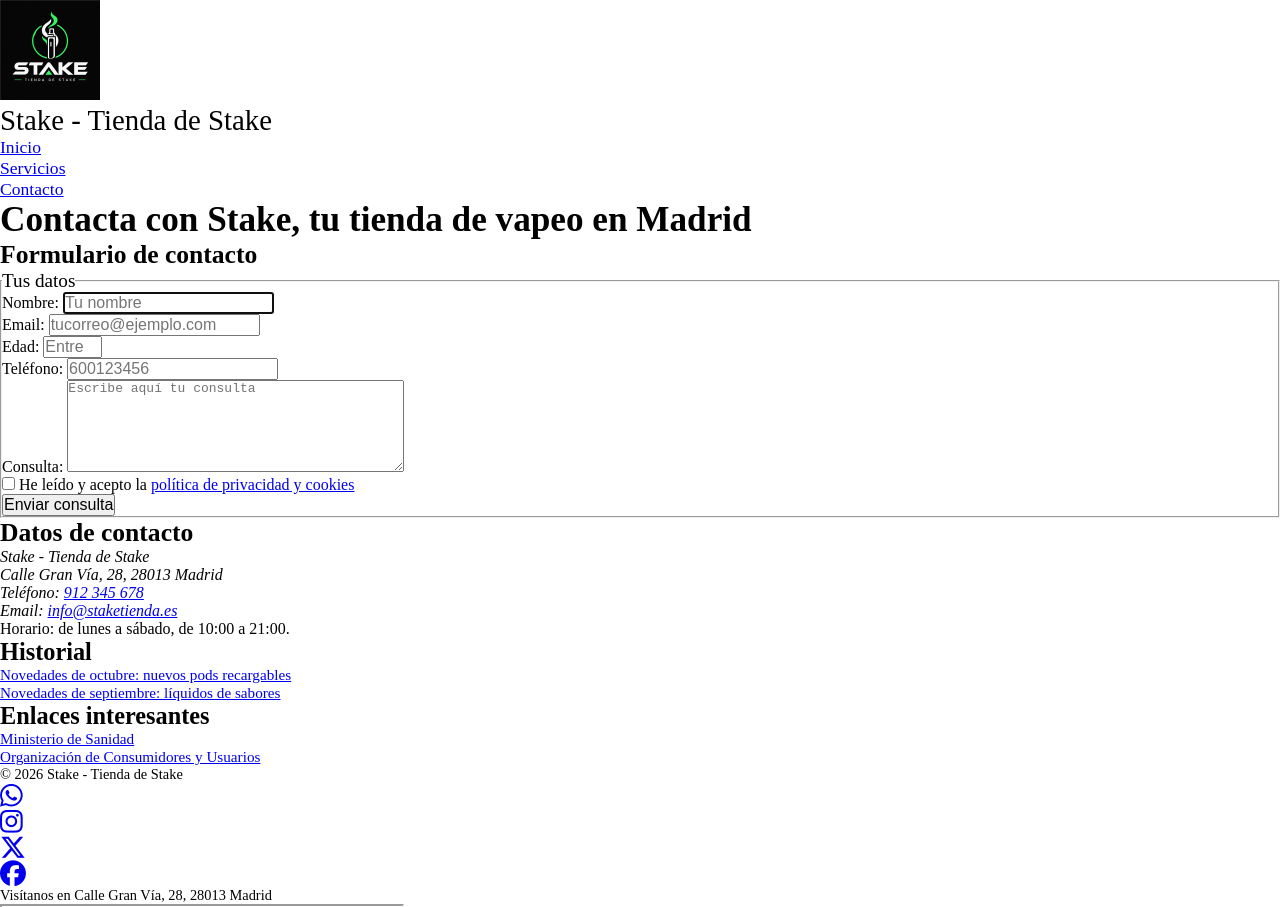
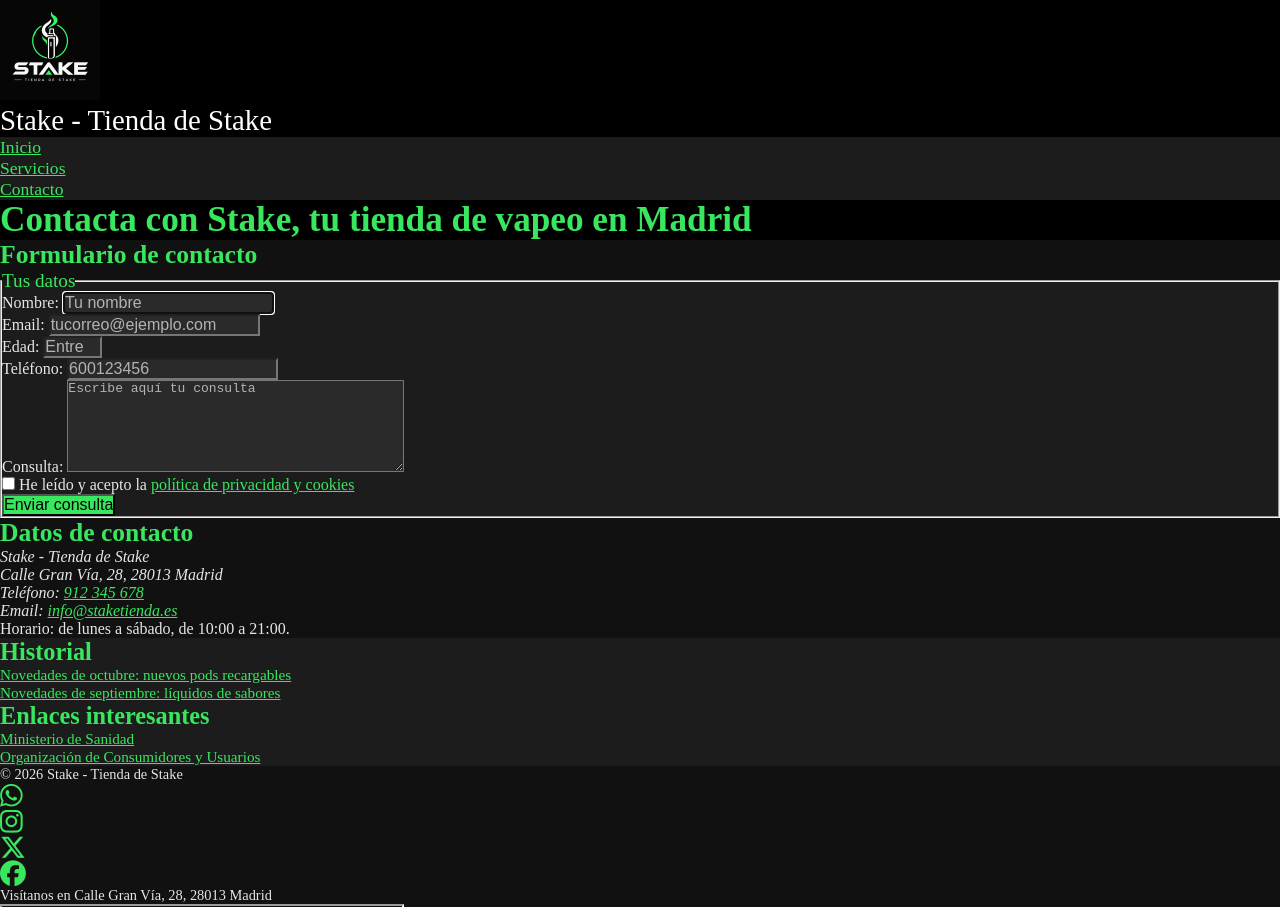
Before and after one commit to DisenoInterfacesWeb26-27/diseno-interfaces-web-26-27-practica-3-css-inicial-joelquiroga, a plain HTML site: page contacto.html in a window 1280 px wide. Shown: the top 907 px of the page. Drawn offline with Linux system fonts and the light colour scheme; grey boxes are pictures that could not be loaded.

Commit message:
P3 - Actividad 5.1: Colores y fondos a partir del logotipo

```diff
--- a/assets/css/style.css
+++ b/assets/css/style.css
@@ -2,6 +2,21 @@
    Stake - Tienda de Stake
    Hoja de estilos principal
    ========================================================================== */
+
+/* --------------------------------------------------------------------------
+   Paleta de colores (sacada del logotipo)
+   -------------------------------------------------------------------------- */
+:root {
+    --negro: #000000;
+    --gris-muy-oscuro: #111111;
+    --gris-oscuro: #1c1c1c;
+    --gris-medio: #2a2a2a;
+    --verde: #39e75f;
+    --verde-oscuro: #1fa83f;
+    --blanco: #ffffff;
+    --texto: #e6e6e6;
+    --texto-suave: #b3b3b3;
+}
 
 /* --------------------------------------------------------------------------
    Reset: todos los elementos sin margen interno ni externo
@@ -82,3 +97,147 @@ textarea,
 button {
     font-size: 1em;
 }
+
+/* --------------------------------------------------------------------------
+   Colores y fondos: etiquetas de sección
+   -------------------------------------------------------------------------- */
+body {
+    background-color: var(--negro);
+    color: var(--texto);
+}
+
+header {
+    background-color: var(--negro);
+    color: var(--blanco);
+}
+
+nav {
+    background-color: var(--gris-oscuro);
+}
+
+main {
+    background-color: var(--negro);
+}
+
+section {
+    background-color: var(--negro);
+}
+
+article {
+    background-color: var(--gris-muy-oscuro);
+}
+
+aside {
+    background-color: var(--gris-oscuro);
+    color: var(--texto);
+}
+
+footer {
+    background-color: var(--gris-muy-oscuro);
+    color: var(--texto-suave);
+}
+
+address {
+    color: var(--texto);
+}
+
+h1,
+h2 {
+    color: var(--verde);
+}
+
+h3,
+h4,
+h5,
+h6 {
+    color: var(--blanco);
+}
+
+a {
+    color: var(--verde);
+}
+
+/* --------------------------------------------------------------------------
+   Colores y fondos: etiquetas de contenido y texto
+   -------------------------------------------------------------------------- */
+p,
+li {
+    color: var(--texto);
+}
+
+/* El nombre de la tienda en blanco, como en el logotipo */
+header p {
+    color: var(--blanco);
+}
+
+strong {
+    color: var(--blanco);
+}
+
+em {
+    color: var(--verde);
+}
+
+/* --------------------------------------------------------------------------
+   Colores y fondos: etiquetas de formularios
+   -------------------------------------------------------------------------- */
+form {
+    background-color: var(--gris-muy-oscuro);
+}
+
+fieldset {
+    background-color: var(--gris-oscuro);
+    color: var(--texto);
+}
+
+legend {
+    color: var(--verde);
+}
+
+label {
+    color: var(--texto);
+}
+
+input,
+textarea {
+    background-color: var(--gris-medio);
+    color: var(--blanco);
+}
+
+input::placeholder,
+textarea::placeholder {
+    color: var(--texto-suave);
+}
+
+input[type="checkbox"] {
+    accent-color: var(--verde);
+}
+
+button {
+    background-color: var(--verde);
+    color: var(--negro);
+}
+
+/* --------------------------------------------------------------------------
+   Colores y fondos: etiquetas de tablas
+   -------------------------------------------------------------------------- */
+table {
+    background-color: var(--gris-oscuro);
+    color: var(--texto);
+}
+
+caption {
+    color: var(--texto-suave);
+}
+
+thead {
+    background-color: var(--verde);
+}
+
+th {
+    color: var(--negro);
+}
+
+td {
+    color: var(--texto);
+}
```
